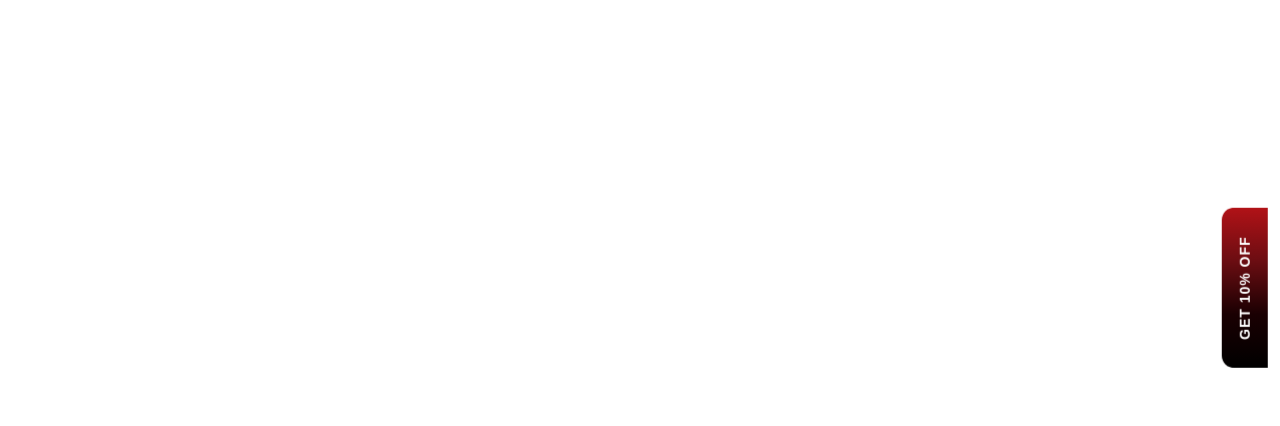
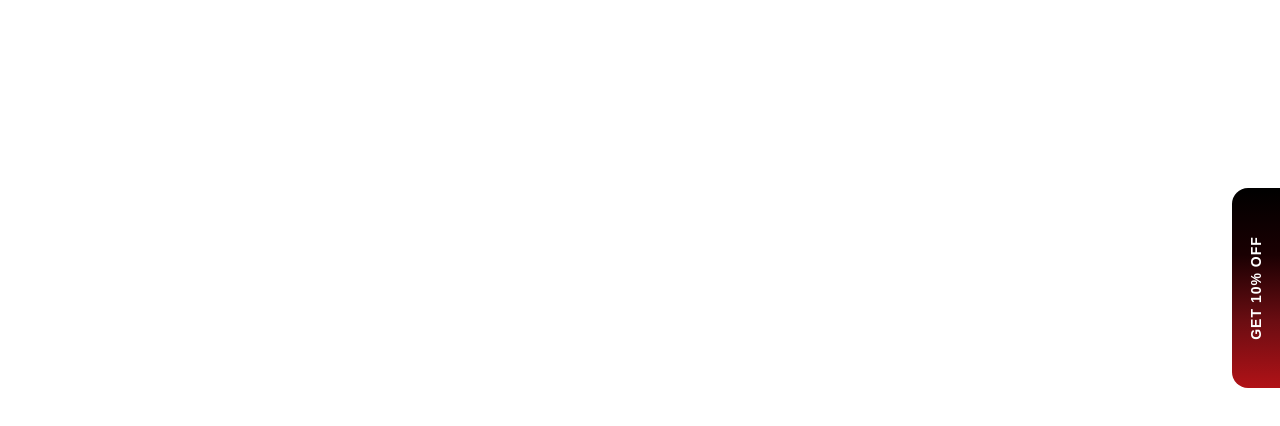
Before and after one commit to ao5387711-boop/neon-designer, a plain HTML site: page index.html in a window 1280 px wide. Shown: the part 112-538 px from the top of the page. Drawn offline with Linux system fonts and the light colour scheme.

Commit message:
Update style.css

```diff
--- a/style.css
+++ b/style.css
@@ -35,45 +35,51 @@ body{
 }
 
 /* ======================
-   SIDE OFFER
+   SIDE OFFER (RIGHT)
 ====================== */
 .side-offer{
   position:fixed;
-  right:-45px;
+  right:0;
   top:50%;
-  transform:translateY(-50%) rotate(-90deg);
+  transform:translateY(-50%);
+  width:48px;
+  height:200px;
   background: linear-gradient(
-    to right,
+    to bottom,
     #000000,
     #1a0002,
     #6b0d12,
     #b11217
   );
-  padding:14px 28px;
-  border-radius:12px 12px 0 0;
+  border-radius:16px 0 0 16px;
+  display:flex;
+  align-items:center;
+  justify-content:center;
   z-index:999;
-  cursor:pointer;
 }
 
+/* TEXT ROTATION */
 .side-offer span{
   color:#ffffff;
   font-size:14px;
   font-weight:700;
   letter-spacing:1px;
+  transform:rotate(-90deg);
   white-space:nowrap;
 }
 
+/* HOVER */
 .side-offer:hover{
   filter:brightness(1.15);
 }
 
-/* ======================
-   MOBILE
-====================== */
+/* MOBILE */
 @media (max-width: 768px){
   .side-offer{
     display:none;
   }
+}
+
 
   .top-bar{
     height:90px;
```
